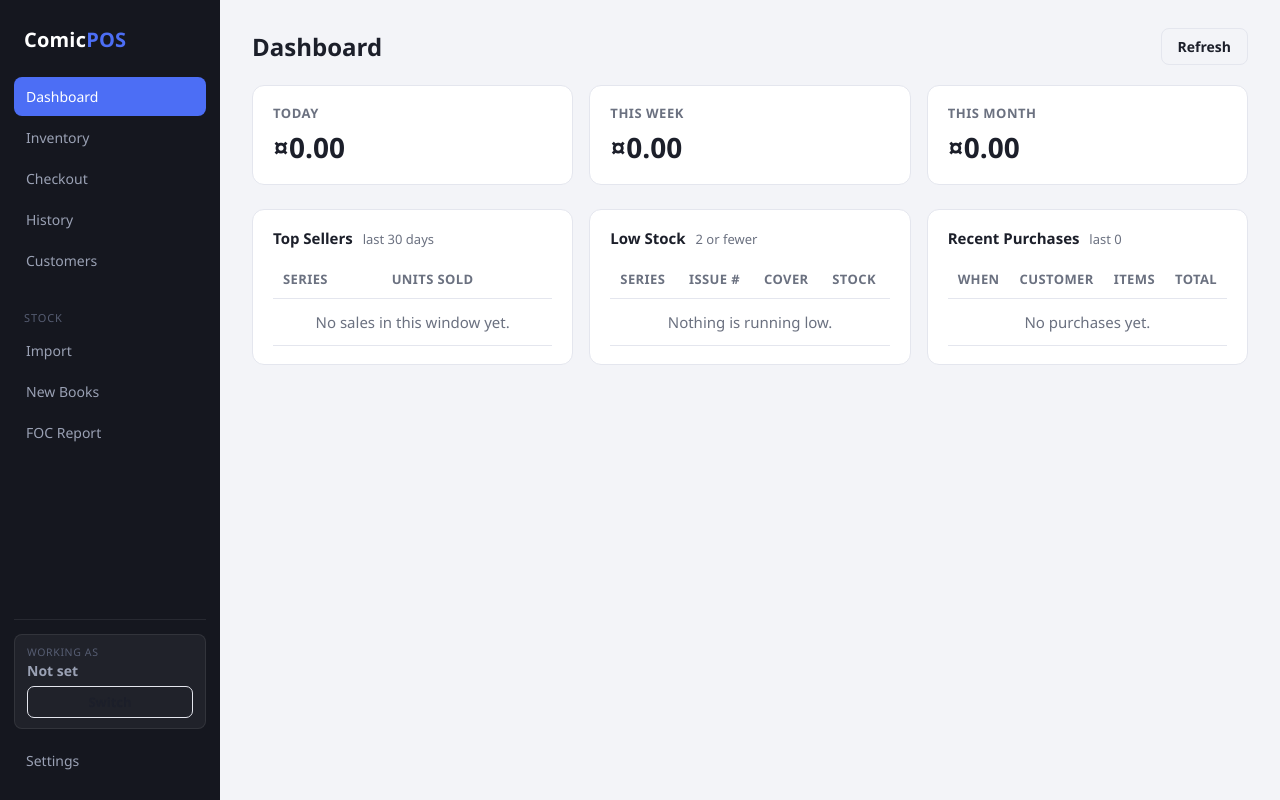
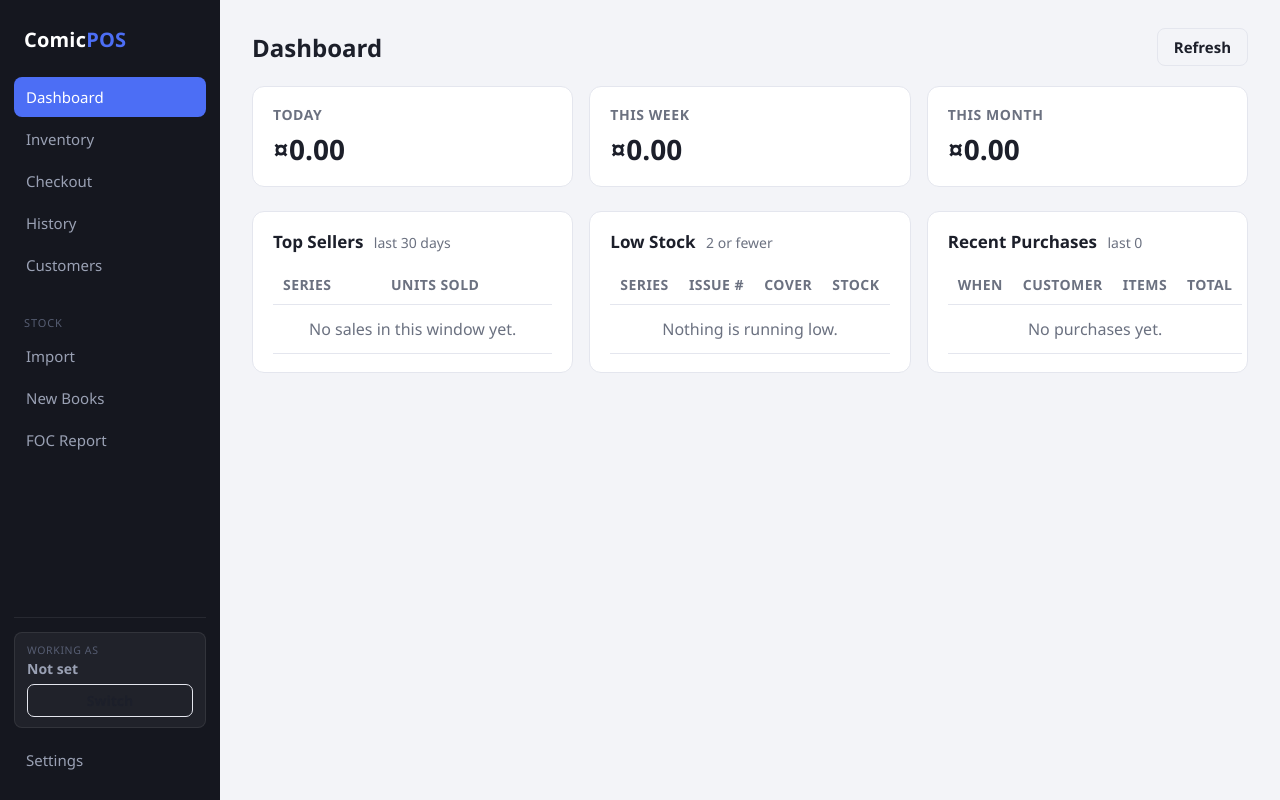
Before and after one commit to JashtonColon/ComicPOS, an ASP.NET Core app: page / in a window 1280 px wide. Run offline with ASP.NET Core 8, Linux system fonts and the light colour scheme; the project's own start-up code is not run, and a stand-in starts its controllers and pages; some libraries are stand-ins or nearby versions.

Commit message:
feat: Increase font sizes across various elements for improved readability

```diff
--- a/ComicPos.Web/wwwroot/css/app.css
+++ b/ComicPos.Web/wwwroot/css/app.css
@@ -22,15 +22,26 @@ html, body {
     background: var(--bg);
     color: var(--text);
     font-family: "Segoe UI", system-ui, -apple-system, sans-serif;
-    font-size: 15px;
+    font-size: 17px;
 }
 
 a { color: inherit; text-decoration: none; }
 
 button {
     font-family: inherit;
-    font-size: 14px;
+    font-size: 15px;
     cursor: pointer;
+}
+
+/* A plain <input>/<select>/<textarea> with no class on it (every field
+   on the Covers detail grid, Checkout's cash-tendered box, customer
+   search, etc.) otherwise falls back to the browser's own small default
+   font - smaller than the surrounding text with nothing here to fix it,
+   which is most of what made the app read as "small" everywhere at
+   once rather than in any one obviously-wrong spot. */
+input, select, textarea {
+    font-family: inherit;
+    font-size: 1em;
 }
 
 /* ---- Shell: sidebar + main content ---- */
@@ -111,7 +122,7 @@ button {
 .pos-nav-item {
     padding: 10px 12px;
     border-radius: 8px;
-    font-size: 14px;
+    font-size: 15px;
     font-weight: 500;
     color: var(--sidebar-text);
     transition: background 0.12s ease, color 0.12s ease;
@@ -187,7 +198,7 @@ button {
 
 .stat-label {
     color: var(--text-muted);
-    font-size: 13px;
+    font-size: 14px;
     font-weight: 600;
     text-transform: uppercase;
     letter-spacing: 0.04em;
@@ -218,28 +229,28 @@ button {
 }
 
 .panel h2 {
-    font-size: 15px;
+    font-size: 17px;
     margin: 0 0 12px;
 }
 
 .panel-sub {
     color: var(--text-muted);
     font-weight: 400;
-    font-size: 13px;
+    font-size: 14px;
     margin-left: 6px;
 }
 
 .pos-table {
     width: 100%;
     border-collapse: collapse;
-    font-size: 15px;
+    font-size: 16px;
 }
 
 .pos-table th {
     text-align: left;
     color: var(--text-muted);
     font-weight: 600;
-    font-size: 13px;
+    font-size: 14px;
     text-transform: uppercase;
     letter-spacing: 0.03em;
     padding: 10px 10px;
@@ -374,7 +385,7 @@ button {
 
 .form-row label {
     display: block;
-    font-size: 13px;
+    font-size: 14px;
     font-weight: 600;
     color: var(--text-muted);
     margin-bottom: 4px;
@@ -390,7 +401,7 @@ button {
     padding: 9px 10px;
     border: 1px solid var(--border);
     border-radius: 8px;
-    font-size: 14px;
+    font-size: 15px;
     font-family: inherit;
     background: #fff;
     color: var(--text);
@@ -436,7 +447,7 @@ button {
 
 .help-text {
     color: var(--text-muted);
-    font-size: 13px;
+    font-size: 14px;
     margin: 0 0 14px;
 }
 
@@ -504,7 +515,7 @@ button {
 
 .btn-sm {
     padding: 6px 12px;
-    font-size: 13px;
+    font-size: 14px;
     border-radius: 7px;
 }
 
@@ -718,5 +729,5 @@ button {
     .checkout-side { width: 100%; }
 }
 
-.totals-row { display: flex; justify-content: space-between; padding: 6px 0; font-size: 14px; }
-.totals-row.grand { font-weight: 700; font-size: 16px; border-top: 1px solid var(--border); margin-top: 4px; padding-top: 10px; }
+.totals-row { display: flex; justify-content: space-between; padding: 8px 0; font-size: 16px; }
+.totals-row.grand { font-weight: 700; font-size: 19px; border-top: 1px solid var(--border); margin-top: 4px; padding-top: 10px; }
```
